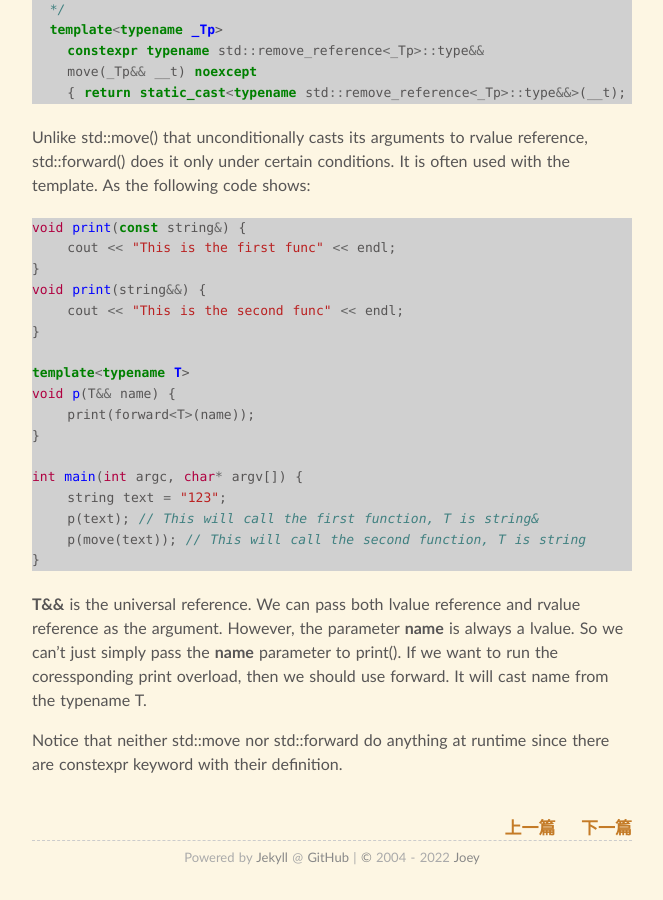
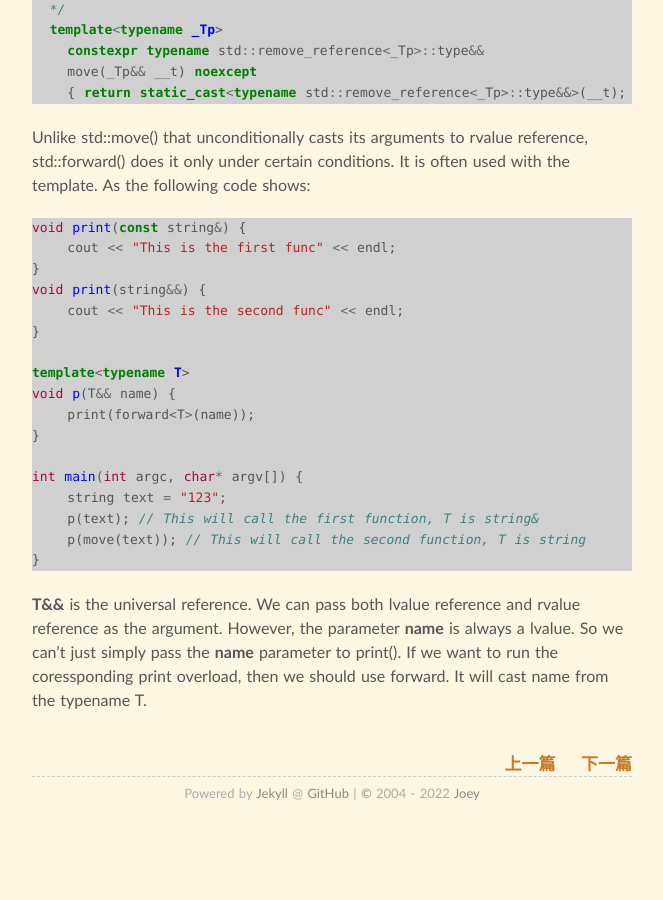
Before and after one commit to SaltyFish123/SaltyFish123.github.io, a Jekyll site: the page built from _posts/2022-06-24-c++_move_forward.md, in a window 1280 px wide and 900 px high, scrolled down 1587 px. Shown: the whole window, without its empty margins (308-971 px from the left). Built offline with Jekyll 4.4.1, drawn with Linux system fonts in a browser that asks for light colours; nearby versions of some CDN libraries; comment, search, counter and statistics services are not loaded; after the commit the page ends 2423 px from its top, so only the background shows below that.

Commit message:
modify c++ move forward post

````diff
--- a/_posts/2022-06-24-c++_move_forward.md
+++ b/_posts/2022-06-24-c++_move_forward.md
@@ -102,5 +102,3 @@ int main(int argc, char* argv[]) {
 ```
 
 **T&&** is the universal reference. We can pass both lvalue reference and rvalue reference as the argument. However, the parameter **name** is always a lvalue. So we can't just simply pass the **name** parameter to print(). If we want to run the coressponding print overload, then we should use forward. It will cast name from the typename T.
-
-Notice that neither std::move nor std::forward do anything at runtime since there are constexpr keyword with their definition.
````
